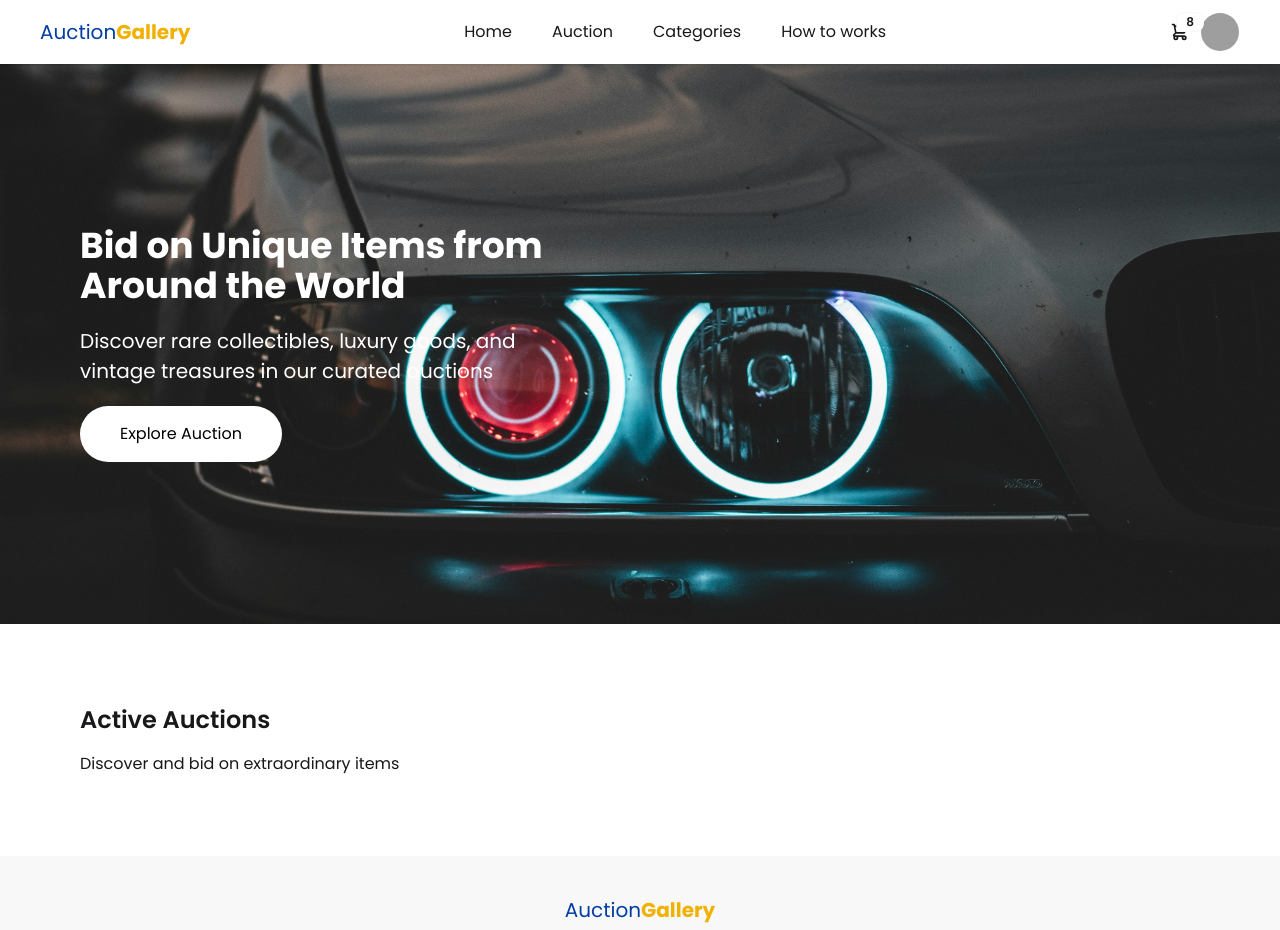
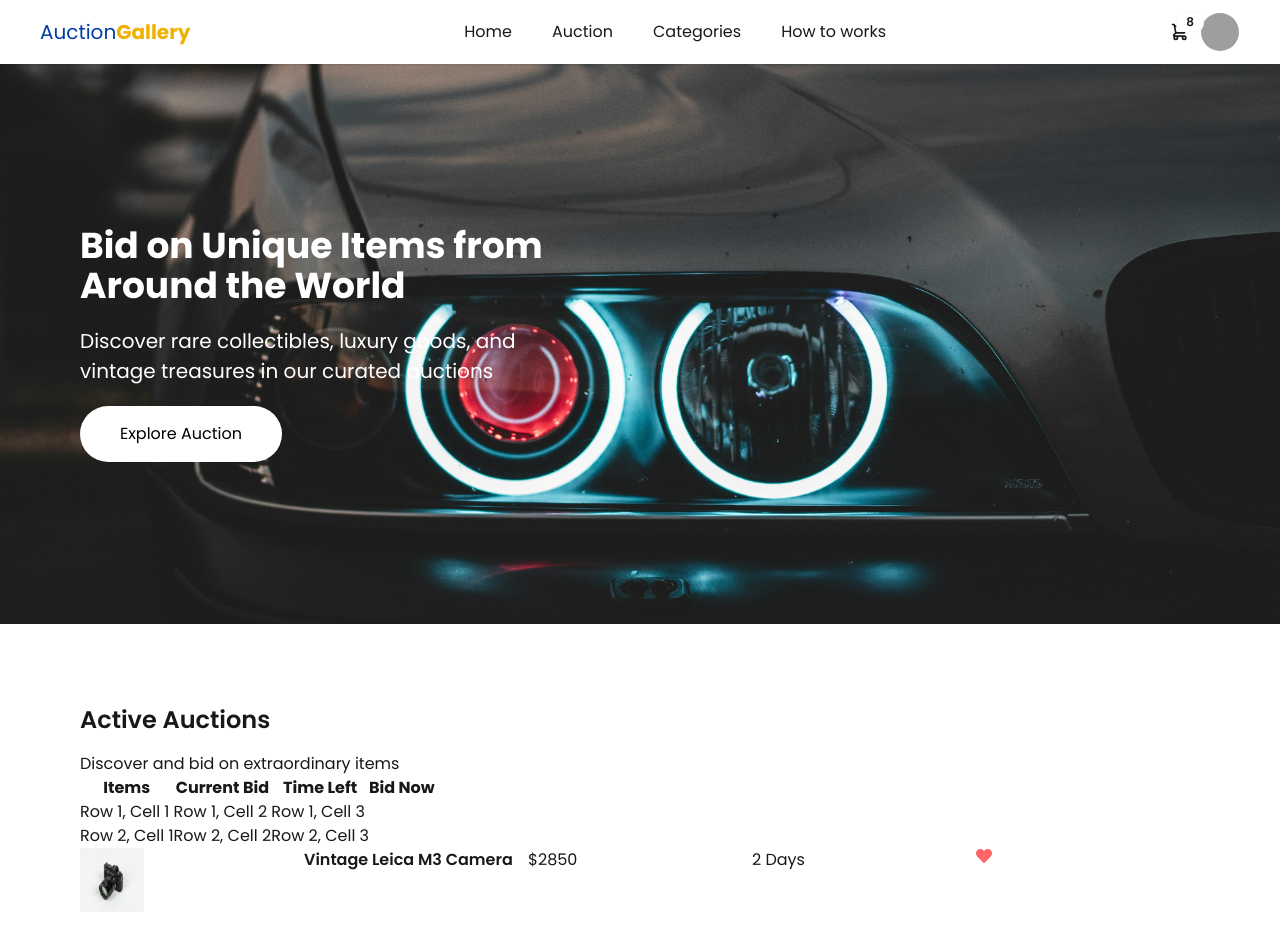
Before and after one commit to mdmhrz/acution-gallery, a React (Vite) app: page / in a window 1280 px wide. Shown: the top 930 px of the page. Built offline with nearby package versions, Linux system fonts and the light colour scheme; grey boxes are pictures that could not be loaded.

Commit message:
Active Auctions Added

```diff
--- a/package.json
+++ b/package.json
@@ -13,6 +13,7 @@
     "@tailwindcss/vite": "^4.1.4",
     "react": "^19.0.0",
     "react-dom": "^19.0.0",
+    "react-icons": "^5.5.0",
     "tailwindcss": "^4.1.4"
   },
   "devDependencies": {
--- a/src/components/Auctions/Auctions.jsx
+++ b/src/components/Auctions/Auctions.jsx
@@ -1,10 +1,51 @@
-import React from 'react';
+import React, { useEffect, useState } from 'react';
+import Product from '../Product/Product';
 
 const Auctions = () => {
+    const [items, setItem] = useState([])
+
+    useEffect(() => {
+        fetch("data.json")
+            .then(res => res.json())
+            .then(data => setItem(data))
+    }, []);
+
+
     return (
         <div className='px-20 py-20' >
+
             <h1 className='text-2xl font-semibold mb-4'>Active Auctions</h1>
             <p>Discover and bid on extraordinary items</p>
+
+            <table>
+                <thead>
+                    <tr>
+                        <th>Items</th>
+                        <th>Current Bid</th>
+                        <th>Time Left</th>
+                        <th>Bid Now</th>
+                    </tr>
+                </thead>
+                <tbody>
+                    <tr>
+                        <td>Row 1, Cell 1</td>
+                        <td>Row 1, Cell 2</td>
+                        <td>Row 1, Cell 3</td>
+                    </tr>
+                    <tr>
+                        <td>Row 2, Cell 1</td>
+                        <td>Row 2, Cell 2</td>
+                        <td>Row 2, Cell 3</td>
+                    </tr>
+                </tbody>
+            </table>
+
+            <div className="auction-itmes">
+                {
+                    items.map((item) => <Product key={item.id} item={item} ></Product>)
+                }
+            </div>
+
         </div>
     );
 };
--- /dev/null
+++ b/src/components/Product/Product.jsx
@@ -0,0 +1,18 @@
+import React from 'react';
+import { FaHeart } from "react-icons/fa";
+
+
+const Product = ({item}) => {
+    console.log(item);
+    return (
+        <div className='grid grid-cols-5 mb-5' >
+            <img className='w-16 h-16' src={item.image} alt="" />
+            <h3 className='font-semibold'>{item.title}</h3>
+            <h3>${item.currentBidPrice}</h3>
+            <h3>{item.timeLeft}</h3>
+            <FaHeart className='text-red-400' />
+        </div>
+    );
+};
+
+export default Product;
```
Also changed, not shown: 1 other file (tests, documents, lock files or other folders).
